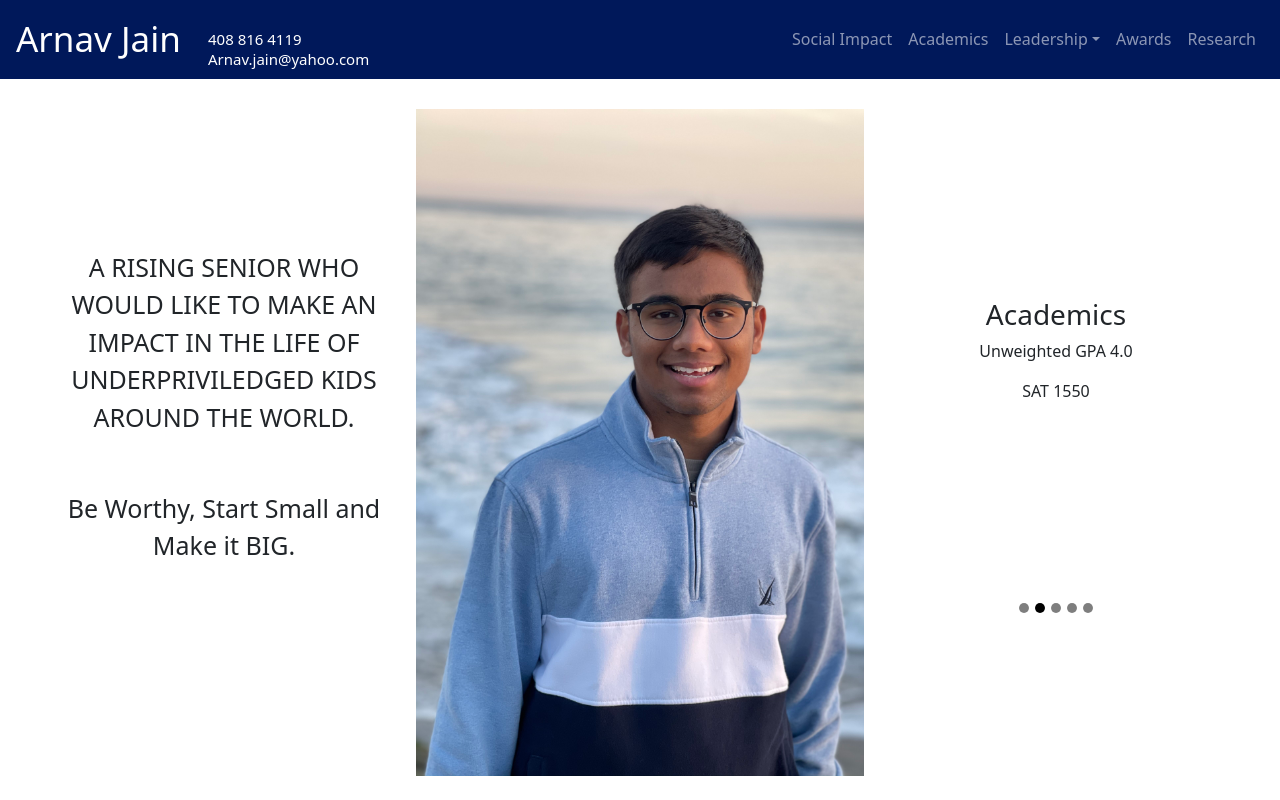
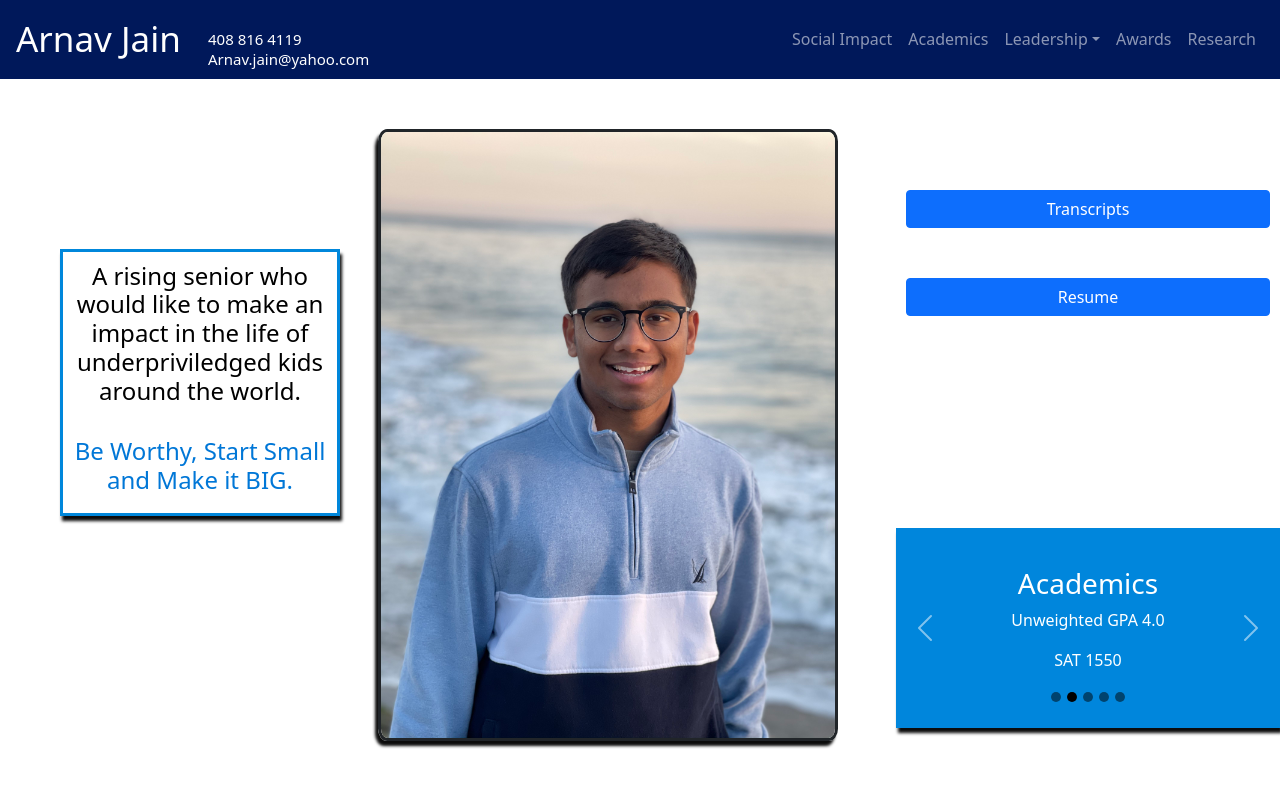
Before and after one commit to rbalonek/arnav-portfolio, a React (Create React App) app: page / in a window 1280 px wide. Shown: the top 800 px of the page. Built offline with nearby package versions, Linux system fonts and the light colour scheme.

Commit message:
WIP LANDING SCREEN

```diff
--- a/src/components/New Components/AcaemicSlider/AcaemicSlider.css
+++ b/src/components/New Components/AcaemicSlider/AcaemicSlider.css
@@ -1,5 +1,18 @@
 .academic-slider__container {
   /* contain: content; */
+  position: relative;
+  /* top: 400px; */
+}
+.academic-slider__background {
+  background-color: #0086dc;
+  color: white;
+  height: 200px;
+  position: relative;
+  bottom: 100px;
+  box-shadow: 2px 5px 3px 0 #0c0c0c;
+  display: flex;
+  flex-direction: column;
+  border-width: thick;
 }
 .academic-slider__carousel {
   height: 70vh;
--- a/src/components/New Components/AcaemicSlider/AcaemicSlider.jsx
+++ b/src/components/New Components/AcaemicSlider/AcaemicSlider.jsx
@@ -5,6 +5,7 @@ import { Carousel, CarouselItem } from "react-bootstrap";
 export default function AcaemicSlider() {
   return (
     <div className="academic-slider__container">
+      <div className="academic-slider__background">
         <Carousel
           controls={true}
           indicators={true}
@@ -19,7 +20,7 @@ export default function AcaemicSlider() {
             <p>SAT 1550</p>
           </CarouselItem>
           <CarouselItem>
-          <h3>Founder/CEO of Thunder Shots</h3>
+            <h4>Founder/CEO of Thunder Shots</h4>
           </CarouselItem>
           <CarouselItem>
             <h3>Competitive Soccer Player</h3>
@@ -29,5 +30,6 @@ export default function AcaemicSlider() {
           </CarouselItem>
         </Carousel>
       </div>
+    </div>
   );
 }
--- a/src/components/New Components/Landing/Landing.css
+++ b/src/components/New Components/Landing/Landing.css
@@ -1,10 +1,19 @@
 .landing__container {
-  height: 1000px;
+  min-height: 900px;
   display: flex;
   justify-content: center;
+  /* align-items: center; */
+}
+
+.landing__container-margin {
+  display: flex;
+  /* justify-content: center;
+  align-items: center; */
+  margin-bottom: -100px;
 }
 .landing__left-third {
-  width: 30vw;
+  /* width: 30vw; */
+  width: 25vw;
   text-align: center;
   /* background-color: red; */
   display: flex;
@@ -14,23 +23,62 @@
   height: fit-content;
   position: relative;
   top: 150px;
-  font-size: 25px;
+  left: 40px;
+  /* font-size: 25px; */
+}
+.left-third__text-container {
+  /* background-color: #0086dc; */
+  border: solid hsl(203, 100%, 43%);
+  color: black;
+  padding: 10px;
+  box-shadow: 2px 5px 3px 0 #0c0c0c;
+}
+.landing__carousel-holder {
+  display: flex;
+  flex-direction: column;
+  justify-content: space-around;
+  height: 100%;
+
+  /* background-color: #0086dc;
+  color: white;
+  height: 400px;
+  position: relative;
+  top: 100px;
+  box-shadow: 2px 5px 3px 0 #0c0c0c; */
+}
+.landing__carousel-holder__btn-split {
+  display: flex;
+  flex-direction: column;
+  flex-wrap: wrap;
+  justify-content: space-around;
+  padding: 10px;
 }
 .landing__middle-third {
-  width: 35vw;
+  width: 45vw;
   text-align: center;
   /* background-color: blue; */
   contain: content;
   position: relative;
-  top: 30px;
+  /* top: 30px; */
 }
 .landing__right-third {
   width: 30vw;
   text-align: center;
   /* background-color: green; */
 }
+/* .landing__image {
+  width: 400px;
+  position: relative;
+
+} */
 .landing__image {
-  width: 500px;
+  /* width: 400px; */
+  width: 80%;
+  position: relative;
+  border: solid;
+  box-shadow: -3px 5px 3px 0 #0c0c0c;
+  border-radius: 2%;
+  top: 50px;
 }
 
 @media (max-width: 1000px) {
--- a/src/components/New Components/Landing/Landing.jsx
+++ b/src/components/New Components/Landing/Landing.jsx
@@ -3,23 +3,39 @@ import "./Landing.css";
 
 import Headshot from "../../../assets/ArnavHeadshot.jpg";
 import AcaemicSlider from "../AcaemicSlider/AcaemicSlider";
+import { Button } from "react-bootstrap";
 
 export default function Landing() {
   return (
     <div className="landing__container">
       <div className="landing__left-third">
-        <p>
-          A RISING SENIOR WHO WOULD LIKE TO MAKE AN IMPACT IN THE LIFE OF
-          UNDERPRIVILEDGED KIDS AROUND THE WORLD.
-        </p>
-        <br />
-        <p>Be Worthy, Start Small and Make it BIG.</p>
+        <div className="left-third__text-container">
+          <h4 style={{ textTransform: "lowercase" }}>
+            <span style={{ textTransform: "uppercase" }}>A</span> RISING SENIOR
+            WHO WOULD LIKE TO MAKE AN IMPACT IN THE LIFE OF UNDERPRIVILEDGED
+            KIDS AROUND THE WORLD.
+          </h4>
+          <br />
+          <h4 style={{ color: "#0077D7" }}>
+            Be Worthy, Start Small and Make it BIG.
+          </h4>
+        </div>
       </div>
+
       <div className="landing__middle-third">
         <img className="landing__image" src={Headshot} alt="img" />
       </div>
+
       <div className="landing__right-third">
-        <AcaemicSlider />
+        <div className="landing__carousel-holder">
+          <div className="landing__carousel-holder__btn-split">
+            <Button style={{ position: "relative", bottom: "50px" }}>
+              Transcripts
+            </Button>
+            <Button>Resume</Button>
+          </div>
+          <AcaemicSlider />
+        </div>
       </div>
     </div>
   );
--- a/src/components/New Components/SocialImpact/SocialImpact.css
+++ b/src/components/New Components/SocialImpact/SocialImpact.css
@@ -32,6 +32,11 @@
   height: 400px;
   position: relative;
   top: 230px;
+  border: solid hsl(203, 100%, 43%);
+  color: black;
+  padding: 10px;
+  box-shadow: 2px 5px 3px 0 #0c0c0c;
+  border-width: thick;
 }
 .social-impact__right-two-thirds {
   width: 60vw;
```
Lines whose indentation alone changed are shown as unchanged.
